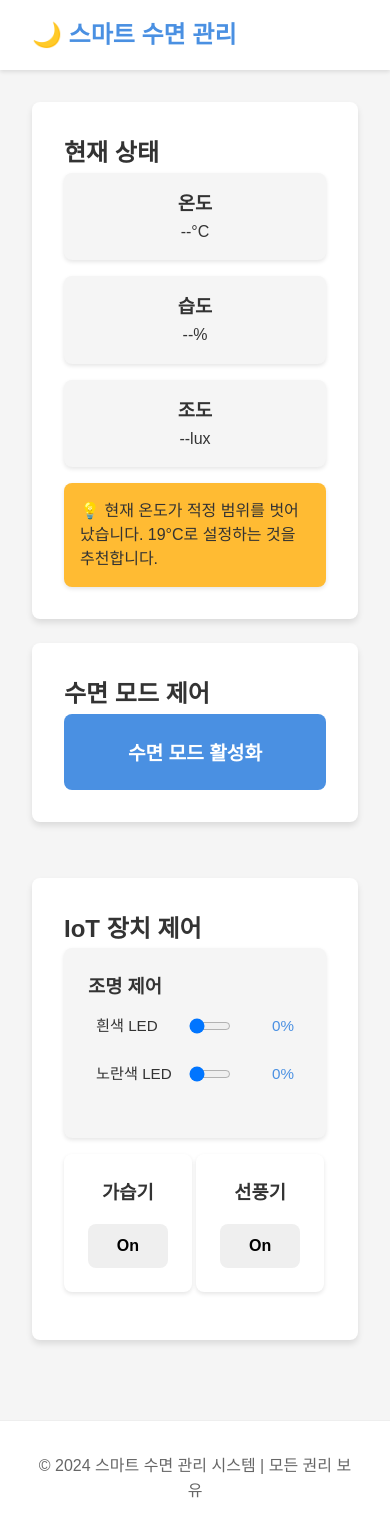
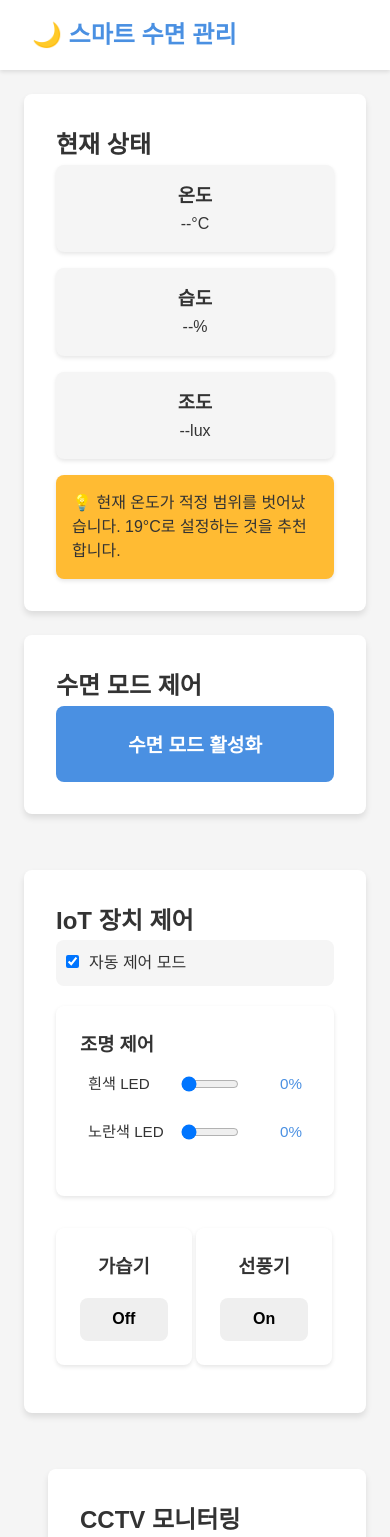
Before and after one commit to jiyoonOk/sleepTracking, a Flask app: page / in a window 390 px wide. Shown: the top 1537 px of the page. Before the commit the page ends 1498 px from the top, so only its background shows below. Run offline with Flask 3, Linux system fonts and the light colour scheme; some libraries are stand-ins or nearby versions.

Commit message:
가습기 완료 및 css 수정 중

```diff
--- a/app.py
+++ b/app.py
@@ -16,8 +16,12 @@ def index():
 @app.route('/video_feed')
 def video_feed():
     """비디오 스트리밍 라우트"""
-    return Response(gen_frames(),
+    try:
+        return Response(gen_frames(),
                     mimetype='multipart/x-mixed-replace; boundary=frame')
+    except Exception as e:
+        print(f"비디오 피드 에러: {str(e)}")
+        return "비디오 스트림을 시작할 수 없습니다.", 500
 
 @app.route('/dashboard')
 def dashboard():
--- a/src/static/css/styles.css
+++ b/src/static/css/styles.css
@@ -136,10 +136,65 @@ body.sleep-mode {
 
 /* 대시보드 그리드 레이아웃 */
 .dashboard-grid {
+    display: flex;
+    flex-direction: column;
+    gap: 1.5rem;
+    padding: 1.5rem;
+}
+
+/* 첫 번째 줄 컨테이너 */
+.first-row {
+    display: flex;
+    gap: 1.5rem;
+    width: 100%;
+}
+
+/* 첫 번째 줄의 각 카드 스타일 */
+.first-row > div {
+    flex: 1;
+    min-width: 0;
+}
+
+/* 두 번째 줄 컨테이너 */
+.second-row {
     display: grid;
-    grid-template-columns: repeat(auto-fit, minmax(300px, 1fr));
+    grid-template-columns: 2fr 1fr;
     gap: 1.5rem;
-    margin: 2rem 0;
+}
+
+/* 반응형 디자인 */
+@media (max-width: 768px) {
+    .first-row {
+        flex-direction: column;
+    }
+    .second-row {
+        grid-template-columns: 1fr;
+    }
+}
+
+/* 수면 모드가 활성화되었을 때 CCTV 카드 위치 */
+.sleep-mode .second-row {
+    grid-template-columns: 2fr 1fr;
+}
+
+/* CCTV 카드 스타일 */
+.cctv-card {
+    height: fit-content;
+}
+
+/* 상태 패널과 수면 모드 제어는 왼쪽 열 차지 */
+.status-panel,
+.card:not(.cctv-card) {
+    grid-column: 1;
+}
+
+/* CCTV 카드는 항상 오른쪽 열에 고정 */
+.cctv-card {
+    grid-column: 2;
+    grid-row: 1 / span 3;  /* 세로로 3칸 차지 */
+    align-self: start;     /* 상단에 고정 */
+    position: sticky;      /* 스크롤 시에도 고정 */
+    top: 1.5rem;
 }
 
 /* 상태 표시 컴포넌트 */
@@ -395,29 +450,22 @@ body.sleep-mode {
 /* 수면 모드 컴포넌트 스타일 */
 .sleep-mode-components {
     display: none;
-    width: 100%;  /* 전체 너비 사용 */
+    width: 100%;
+}
+
+/* 수면 모드일 때 그리드 레이아웃 */
+.second-row {
+    display: grid;
     grid-template-columns: 2fr 1fr;  /* 2:1 비율로 설정 */
     gap: 1.5rem;
-    margin: 0;  /* 마진 제거 */
 }
 
-/* 대시보드 그리드에서 수면 모드 컴포넌트가 있을 때의 스타일 */
-.dashboard-grid .sleep-mode-components {
-    grid-column: 1 / -1;  /* 전체 너비 사용 */
+/* CCTV 카드 스타일 */
+.cctv-card {
+    height: fit-content;
 }
 
-/* 수면 상태 분석과 CCTV 모니터링을 한 줄로 표시 */
-.sleep-mode-components .card:nth-child(1),
-.sleep-mode-components .card:nth-child(2) {
-    grid-column: span 1;  /* 각각 한 칸씩 차지 */
-}
-
-/* IoT 상태는 전체 너비 사용 */
-.sleep-mode-components .card:nth-child(3) {
-    grid-column: 1 / -1;  /* 전체 너비 사용 */
-}
-
-/* CCTV 컨테이너와 차트 컨테이너의 높이 통일 */
+/* 차트와 CCTV 컨테이너 높이 통일 */
 .cctv-container,
 .chart-container {
     height: 400px;
@@ -426,12 +474,8 @@ body.sleep-mode {
 
 /* 반응형 디자인 */
 @media (max-width: 768px) {
-    .sleep-mode-components {
+    .second-row {
         grid-template-columns: 1fr;  /* 모바일에서는 한 열로 표시 */
-    }
-
-    .sleep-mode-components .card {
-        grid-column: 1 / -1;  /* 모든 카드가 전체 너비 사용 */
     }
 }
 
@@ -541,3 +585,16 @@ body.sleep-mode {
 .modal-content .btn {
     margin-top: 1rem;
 }
+
+.mode-switch-container {
+    display: flex;
+    align-items: center;
+    margin-bottom: 20px;
+    padding: 10px;
+    background-color: #f5f5f5;
+    border-radius: 8px;
+}
+
+.mode-switch-container .switch {
+    margin-right: 10px;
+}
--- a/src/templates/home.html
+++ b/src/templates/home.html
@@ -24,6 +24,8 @@
     </header>
 
     <main class="container dashboard-grid">
+        <div class="first-row">
+            <!-- 현재 상태 패널 -->
             <div class="status-panel">
                 <h2>현재 상태</h2>
                 <div class="status-grid">
@@ -45,6 +47,7 @@
                 </div>
             </div>
 
+            <!-- 수면 모드 제어 -->
             <div class="card">
                 <h2>수면 모드 제어</h2>
                 <button id="sleepModeBtn" class="btn btn-primary btn-large" onclick="toggleSleepMode()">
@@ -73,9 +76,21 @@
                 </div>
             </div>
 
+            <!-- IoT 장치 제어 -->
             <div class="card">
                 <h2>IoT 장치 제어</h2>
 
+                <!-- 자동/수동 모드 전체 제어 스위치 추가 -->
+                <div class="mode-switch-container">
+                    <label class="switch">
+                        <input type="checkbox" id="globalAutoMode" checked onchange="toggleGlobalMode()">
+                        <span class="slider round"></span>
+                    </label>
+                    <span>자동 제어 모드</span>
+                </div>
+
+                <!-- 기존 장치 제어 부분 -->
+                <div class="device-controls">
                     <!-- LED 제어 -->
                     <div class="device-control">
                         <h3>조명 제어</h3>
@@ -99,7 +114,7 @@
                     <div class="device-control small-control">
                         <h3>가습기</h3>
                         <button id="humidifierBtn" class="btn" onclick="toggleHumidifier()">
-                    On
+                            Off
                         </button>
                     </div>
 
@@ -111,24 +126,27 @@
                         </button>
                     </div>
                 </div>
+            </div>
+        </div>
 
-        <div class="dashboard-grid sleep-mode-components" style="display: none;">
+        <div class="second-row">
             <!-- 실시간 수면 분석 그래프 -->
+            <div class="sleep-mode-components" style="display: none;">
                 <div class="card">
                     <h2>수면 상태 분석</h2>
                     <div class="chart-container">
                         <canvas id="sleepChart"></canvas>
                     </div>
                 </div>
+            </div>
 
             <!-- CCTV 화면 -->
-            <div class="card">
+            <div class="card cctv-card">
                 <h2>CCTV 모니터링</h2>
                 <div class="cctv-container">
                     <img id="cctvFeed" src="/video_feed" alt="CCTV 피드">
                 </div>
             </div>
-
         </div>
     </main>
 
@@ -160,6 +178,7 @@
         let timerInterval = null;
         let alarmTimeout = null;
         let alarmAudio = new Audio();
+        let isAutoMode = true;  // 전역 자동/수동 모드 상태
 
         function toggleSleepMode() {
             const btn = document.getElementById('sleepModeBtn');
@@ -235,45 +254,19 @@
         function checkEnvironment() {
             const temp = parseFloat(document.getElementById('temperature').textContent);
             const humidity = parseFloat(document.getElementById('humidity').textContent);
-            const alertDiv = document.querySelector('.alert');
 
-            // 온도와 습도 상태 확인
-            let message = '';
-
-            // 온도 체크
-            if (temp < 15 || temp > 22.5) {
-                const recommendTemp = 19;
-                message = `💡 현재 온도가 적정 범위를 벗어났습니다. ${recommendTemp}°C로 설정하는 것을 추천합니다.`;
-                alertDiv.className = 'alert alert-warning';
-            }
-
-            // 습도 체크
-            if (humidity < 30 || humidity > 60) {
-                const recommendHumidity = 45;
-                if (message) message += '<br>';
-                message += `💡 현재 습도가 적정 범위를 벗어났습니다. ${recommendHumidity}%로 설정하는 것을 추천합니다.`;
-                alertDiv.className = 'alert alert-warning';
-            }
-
-            // 모든 조건이 정상일 때
-            if (!message) {
-                message = '✨ 현재 실내 환경이 쾌적합니다.';
-                alertDiv.className = 'alert alert-success';
-            }
-
-            alertDiv.innerHTML = `<p>${message}</p>`;
-
-            // 자동 제어 로직
+            // 자동 모드일 때만 환경에 따른 제어 실행
+            if (isAutoMode) {
                 // 온도에 따른 선풍기 제어
                 if (temp > 25) {
                     const fanBtn = document.getElementById('fanBtn');
-                if (fanBtn.textContent.includes('On')) {
-                    toggleFan();
+                    if (fanBtn.textContent.includes('On')) {  // 'On'일 때 (꺼져을 때)
+                        toggleFan();  // 켜기
                     }
                 } else if (temp <= 24) {
                     const fanBtn = document.getElementById('fanBtn');
-                if (fanBtn.textContent.includes('Off')) {
-                    toggleFan();
+                    if (fanBtn.textContent.includes('Off')) {  // 'Off'일 때 (켜져있을 때)
+                        toggleFan();  // 끄기
                     }
                 }
 
@@ -287,6 +280,7 @@
                     const humidifierBtn = document.getElementById('humidifierBtn');
                     if (humidifierBtn.textContent.includes('Off')) {
                         toggleHumidifier();
+                    }
                 }
             }
         }
@@ -355,7 +349,7 @@
                     case "humidity":
                         document.getElementById("humidity").textContent = value.toFixed(1) + "%";
                         addChartData(1, value);
-                        checkEnvironment(); // 환경 체크 추가
+                        checkEnvironment(); // 환경 크 추가
                         break;
                     case "light":
                         document.getElementById("light").textContent = value.toFixed(1) + "%";
@@ -417,6 +411,11 @@
             alarmAudio.currentTime = 0;
             document.getElementById('alarmModal').style.display = 'none';
         }
+
+        function toggleGlobalMode() {
+            isAutoMode = document.getElementById('globalAutoMode').checked;
+            console.log('자동 모드:', isAutoMode);
+        }
     </script>
 </body>
 </html>
```
Also changed, not shown: camera.py (+21 -7 lines), circuit.py (+81 -27 lines), mqtt.py (+20 -4 lines). Lines whose indentation alone changed are shown as unchanged.
